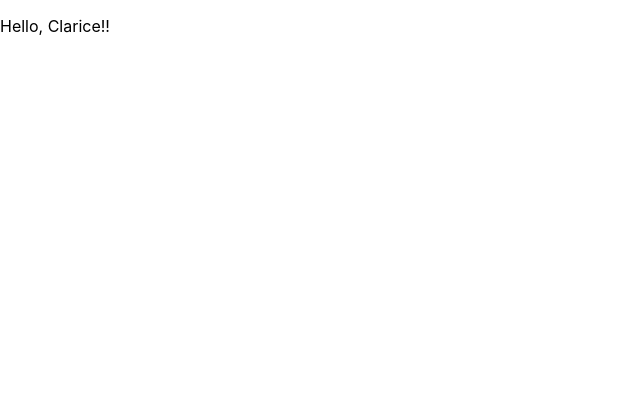
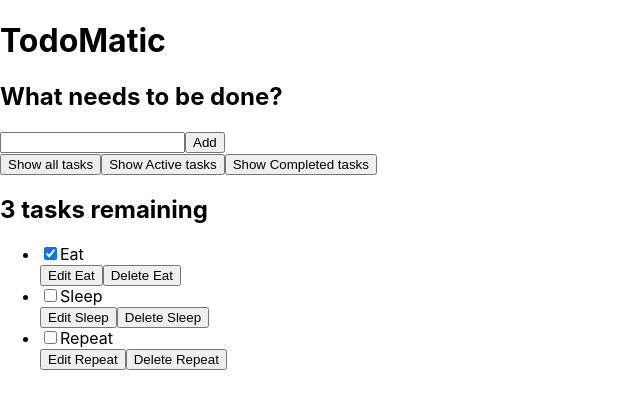
Before and after one commit to CesarLiChen/todo-list-react, a React (Create React App) app: page / in a window 1280 px wide. Shown: the top 408 px of the page, without its empty margins (0-640 px from the left). Built offline with nearby package versions, Linux system fonts and the light colour scheme.

Commit message:
Changes title and adds new App component

```diff
--- a/public/index.html
+++ b/public/index.html
@@ -24,7 +24,7 @@
       work correctly both with client-side routing and a non-root public URL.
       Learn how to configure a non-root public URL by running `npm run build`.
     -->
-    <title>React - Mozilla Tutorial</title>
+    <title>TodoMatic - Mozilla Tutorial</title>
   </head>
   <body>
     <noscript>You need to enable JavaScript to run this app.</noscript>
--- a/src/App.js
+++ b/src/App.js
@@ -1,11 +1,95 @@
 function App(props) {
-  console.log(props);
-  const subject = props.subject;
   return (
-    <div className="App">
-      <header className="App-header">
-        <p>Hello, {subject}!!</p>
-      </header>
+    <div className="todoapp stack-large">
+      <h1>TodoMatic</h1>
+      <form>
+        <h2 className="label-wrapper">
+          <label htmlFor="new-todo-input" className="label__lg">
+            What needs to be done?
+          </label>
+        </h2>
+        <input
+          type="text"
+          id="new-todo-input"
+          className="input input__lg"
+          name="text"
+          autoComplete="off"
+        />
+        <button type="submit" className="btn btn__primary btn__lg">
+          Add
+        </button>
+      </form>
+      <div className="filters btn-group stack-exception">
+        <button type="button" className="btn toggle-btn" aria-pressed="true">
+          <span className="visually-hidden">Show </span>
+          <span>all</span>
+          <span className="visually-hidden"> tasks</span>
+        </button>
+        <button type="button" className="btn toggle-btn" aria-pressed="false">
+          <span className="visually-hidden">Show </span>
+          <span>Active</span>
+          <span className="visually-hidden"> tasks</span>
+        </button>
+        <button type="button" className="btn toggle-btn" aria-pressed="false">
+          <span className="visually-hidden">Show </span>
+          <span>Completed</span>
+          <span className="visually-hidden"> tasks</span>
+        </button>
+      </div>
+      <h2 id="list-heading">3 tasks remaining</h2>
+      <ul
+        role="list"
+        className="todo-list stack-large stack-exception"
+        aria-labelledby="list-heading">
+        <li className="todo stack-small">
+          <div className="c-cb">
+            <input id="todo-0" type="checkbox" defaultChecked={true} />
+            <label className="todo-label" htmlFor="todo-0">
+              Eat
+            </label>
+          </div>
+          <div className="btn-group">
+            <button type="button" className="btn">
+              Edit <span className="visually-hidden">Eat</span>
+            </button>
+            <button type="button" className="btn btn__danger">
+              Delete <span className="visually-hidden">Eat</span>
+            </button>
+          </div>
+        </li>
+        <li className="todo stack-small">
+          <div className="c-cb">
+            <input id="todo-1" type="checkbox" />
+            <label className="todo-label" htmlFor="todo-1">
+              Sleep
+            </label>
+          </div>
+          <div className="btn-group">
+            <button type="button" className="btn">
+              Edit <span className="visually-hidden">Sleep</span>
+            </button>
+            <button type="button" className="btn btn__danger">
+              Delete <span className="visually-hidden">Sleep</span>
+            </button>
+          </div>
+        </li>
+        <li className="todo stack-small">
+          <div className="c-cb">
+            <input id="todo-2" type="checkbox" />
+            <label className="todo-label" htmlFor="todo-2">
+              Repeat
+            </label>
+          </div>
+          <div className="btn-group">
+            <button type="button" className="btn">
+              Edit <span className="visually-hidden">Repeat</span>
+            </button>
+            <button type="button" className="btn btn__danger">
+              Delete <span className="visually-hidden">Repeat</span>
+            </button>
+          </div>
+        </li>
+      </ul>
     </div>
   );
 }
```
